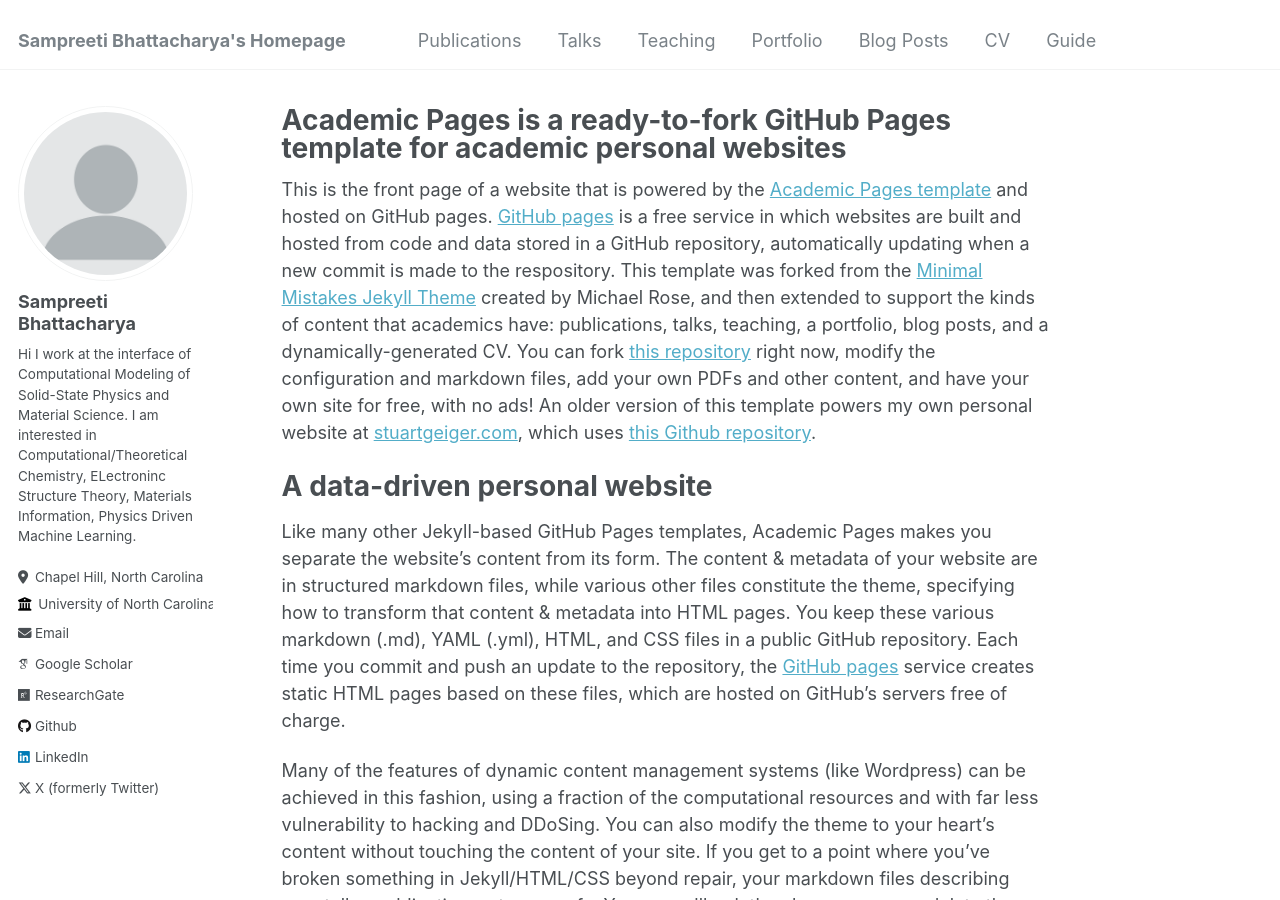
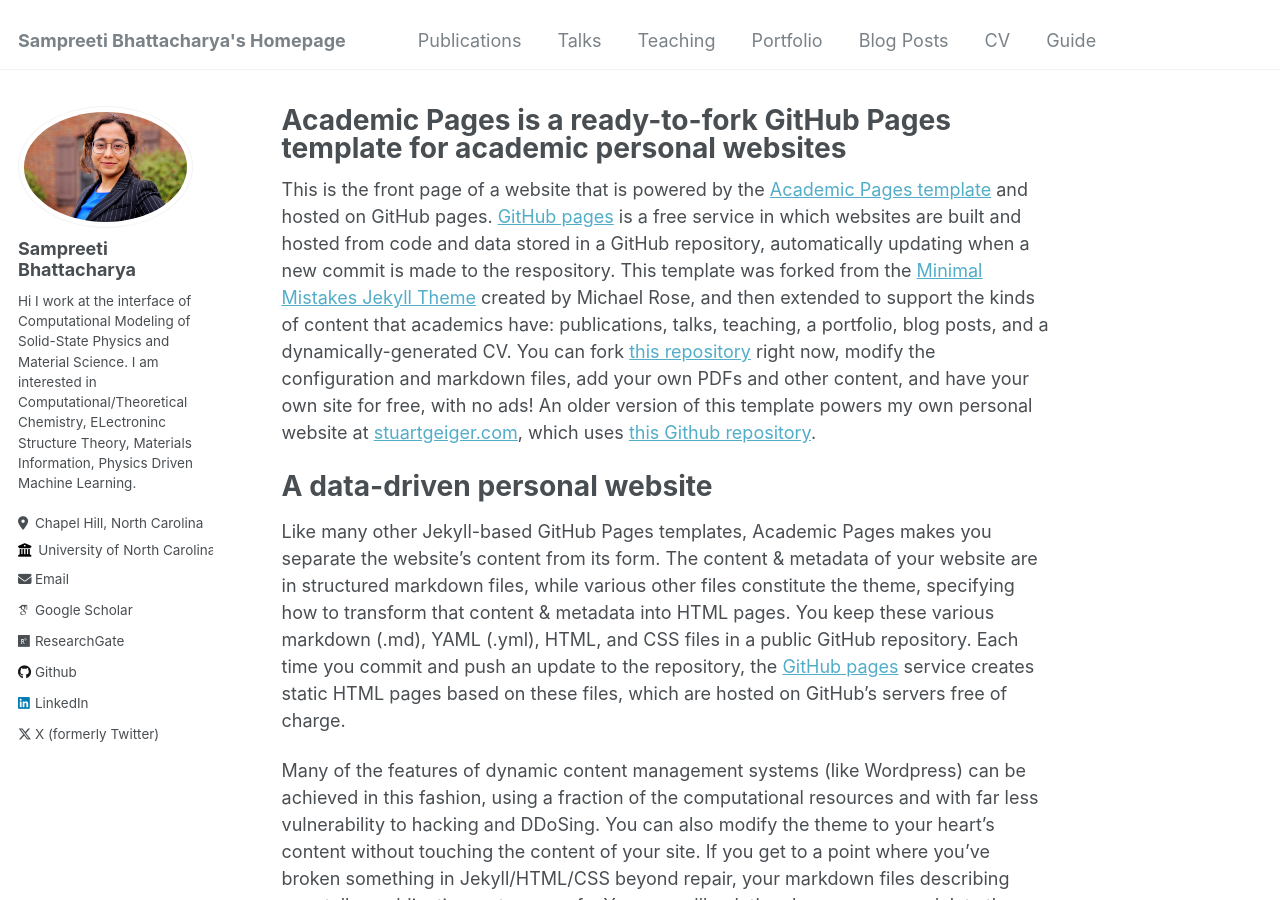
Before and after one commit to spriti523/Sampreeti-Bhattacharya.github.io-master, a Jekyll site: the page built from _pages/about.md, in a window 1280 px wide and 900 px high. Built offline with Jekyll 4.4.1, drawn with Linux system fonts in a browser that asks for light colours; some web fonts are replaced.

Commit message:
Update _config.yml

```diff
--- a/_config.yml
+++ b/_config.yml
@@ -21,7 +21,7 @@ repository               : "academicpages/academicpages.github.io"
 #               Additional customization can be done by editing /_includes/author-profile.html
 author:
   # Biographic information
-  avatar           : "profile.png"
+  avatar           : "small_pic.jpg"
   name             : "Sampreeti Bhattacharya"
   pronouns         : # example: "she/her"
   bio              : "Hi I work at the interface of  Computational Modeling of Solid-State Physics and Material Science. I am interested in Computational/Theoretical Chemistry, ELectroninc Structure Theory, Materials Information, Physics Driven Machine Learning."
```
